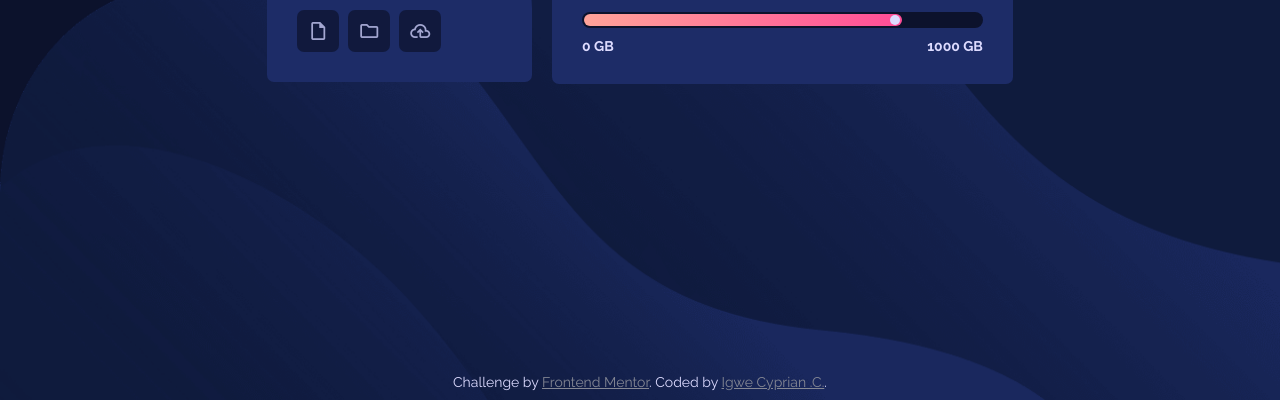
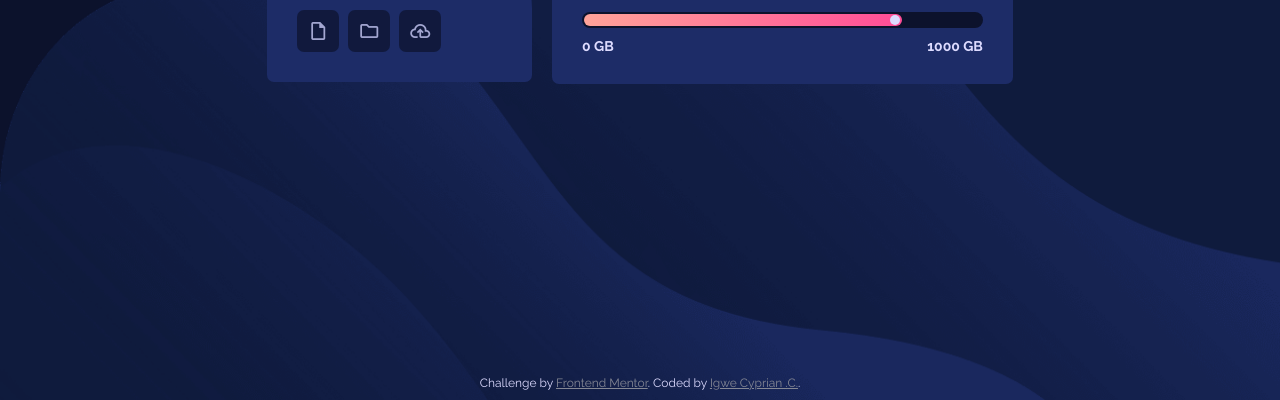
Before and after one commit to DE-DANIELS/Fylo-data-storage-component, a plain HTML site: page index.html in a window 1280 px wide. Shown: the part 400-800 px from the top of the page. Drawn offline with nearby package versions, Linux system fonts and the light colour scheme.

Commit message:
Update style.css

```diff
--- a/style.css
+++ b/style.css
@@ -142,7 +142,7 @@ section {
 }
 section .info {
     color: var(--pale-blue);
-    font-size: var(--font-size);
+    font-size: 12px;
     font-size: 700;
     position: absolute;
     bottom: 10px;
```
